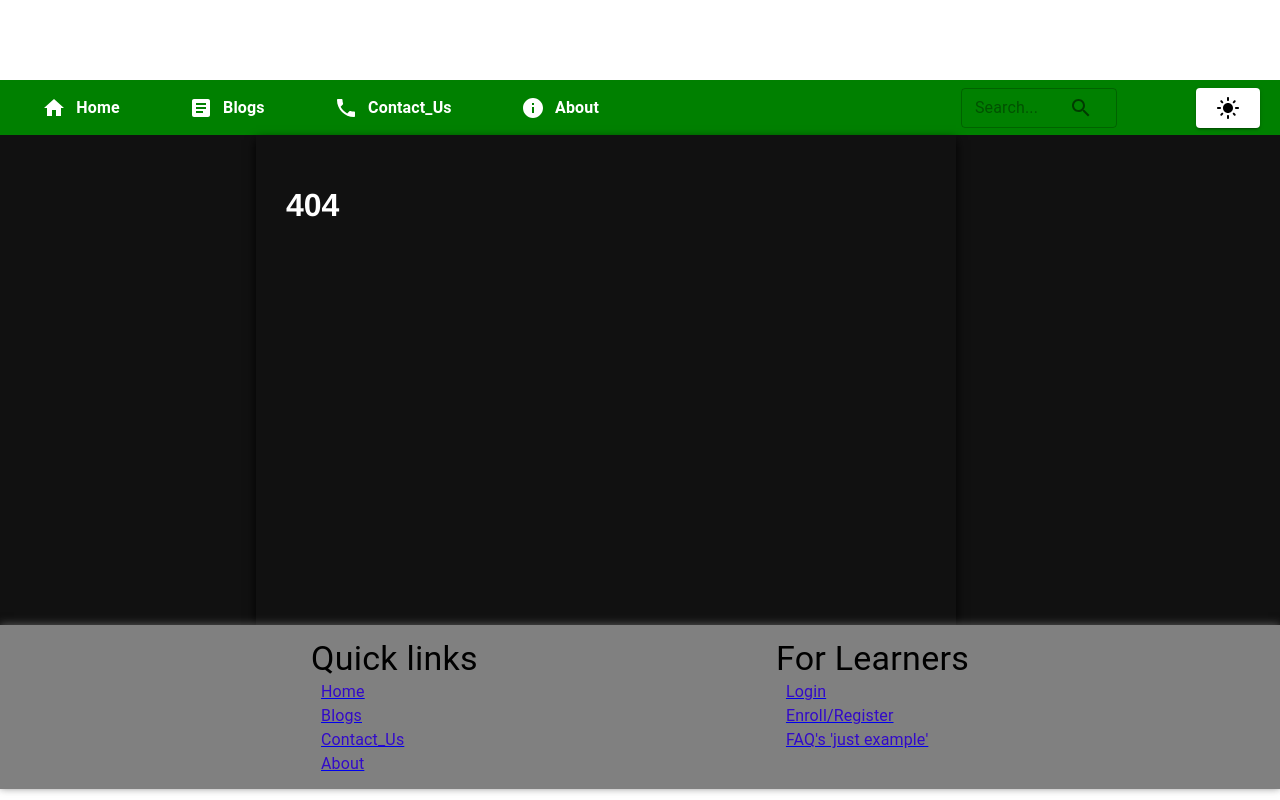
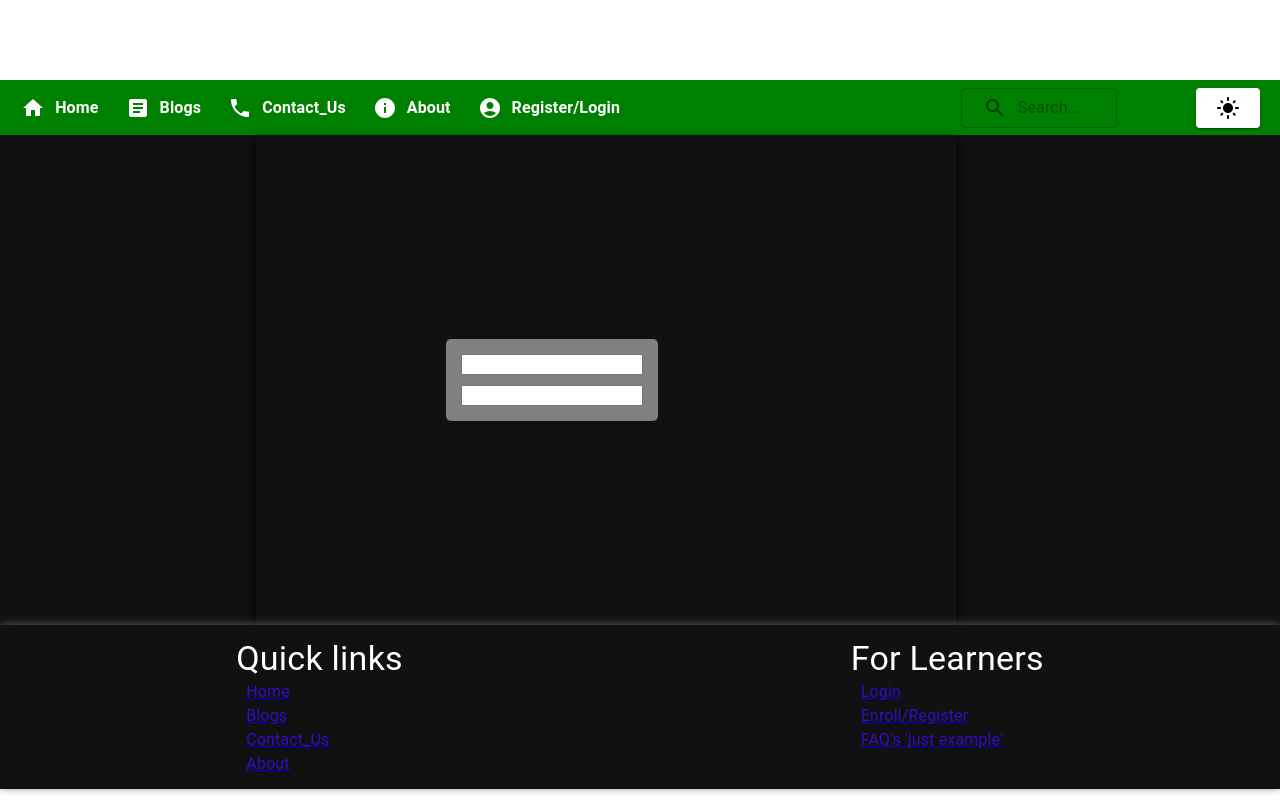
Before and after one commit to Katlego-ki/Mathematics-Education-Portal, a React (Create React App) app: page /login in a window 1280 px wide. Before the commit this address had no page. Built offline with nearby package versions, Linux system fonts and the light colour scheme.

Commit message:
added Login component

```diff
--- a/src/App.css
+++ b/src/App.css
@@ -65,3 +65,28 @@ footer{
     display: flex;
     justify-content: space-evenly;
 }
+
+#text-field{
+    background-color: "gray";
+}
+
+#form-container{
+    padding: 10px;
+    margin: auto;
+    height: 50%;
+    width: 50%;
+}
+
+#login-form{
+    background-color:gray;
+    display: flex;
+    flex-direction: column;
+    color:black;
+    border-radius: 5px;
+    Padding:10px;
+    width: 60%;
+}
+
+.form-field{
+    margin: 5px;
+}
--- a/src/App.js
+++ b/src/App.js
@@ -6,6 +6,7 @@ import Blogs from "./pages/Blogs";
 import Contact from "./pages/Contact";
 import NoPage from "./pages/NoPage";
 import About from "./pages/About";
+import Login from "./pages/Login/Login";
 import "./App.css";
 
 function App() {
@@ -16,7 +17,8 @@ function App() {
           <Route index element={<Home />} />
           <Route path="blogs" element={<Blogs />} />
           <Route path="contact" element={<Contact />} />
-          <Route path="About" element={<About />} />
+          <Route path="about" element={<About />} />
+          <Route path="login" element={<Login />} />
           <Route path="*" element={<NoPage />} />
         </Route>
       </Routes>
--- a/src/pages/Layout.js
+++ b/src/pages/Layout.js
@@ -13,10 +13,12 @@ import Stack from '@mui/material/Stack';
 //import { colors } from "@mui/material";
 //import Box from "@mui/material/Box";
 import { useState } from "react";
-import { Button } from "@mui/material";
+import Divider from "@mui/material/Divider";
 import DarkModeIcon from '@mui/icons-material/DarkMode';
 import LightModeIcon from "@mui/icons-material/LightMode";
 import InputAdornment from "@mui/material/InputAdornment";
+import Button from "@mui/material/Button";
+import AccountCircleIcon from '@mui/icons-material/AccountCircle';
 
 const Layout = () => {
 
@@ -50,6 +52,7 @@ const Layout = () => {
     footer_style:{color:"rgb(50,10,200)", paddingLeft:"10px", textDecoration:"none"}
   };
 
+  //switching between dark and light mode
   const changeTheme = () => {
     setTheme(() => {
       return !isdark? true:false;});
@@ -86,6 +89,10 @@ const Layout = () => {
               <InfoIcon />
               <Typography style={styles.nav_style}>About</Typography>
             </Link>
+            <Link to="login">
+              <AccountCircleIcon/>
+              <Typography style={styles.nav_style}>Register/Login</Typography>
+            </Link>
           </Stack>
 
           <Stack id="Search-bar" alignment="center" direction="row">
@@ -96,7 +103,7 @@ const Layout = () => {
                       size="small"
                       style={{color:"balck"}}
                       InputProps={{
-                        endAdornment: (
+                        startAdornment: (
                           <InputAdornment id="search-icon">
                             <IconButton>
                               <SearchIcon />
@@ -124,7 +131,8 @@ const Layout = () => {
         </div>
       </div>
 
-      <footer> {/*use <stack> to replace <Stack> */}
+      {/** style footer properly */}
+      <footer style={body_theme}> {/*use <stack> to replace <footer> */}
         <Stack id="sectionA" direction="column">
           <Typography variant="h4" >Quick links</Typography>
           <Link to="/">
@@ -144,7 +152,7 @@ const Layout = () => {
             </Link>
 
         </Stack>
-
+        <Divider orientation="vertical" flexItem/>
         <Stack id="sectionB" direction="column">
           <Typography variant="h4">For Learners</Typography>
           <Link to="/login">
--- /dev/null
+++ b/src/pages/Login/Login.js
@@ -0,0 +1,17 @@
+import React  from "react";
+
+const Login = () => {
+    return (
+        <>
+        <div id = "form-container">
+            <form id = "login-form">
+                <input className="form-field" type="email"/>
+                <input className="form-field" type="password"/>
+            </form>
+        </div>
+
+        </>
+    )
+}
+
+export default Login;
```
Also changed, not shown: src/pages/Login/Register.js (added).
